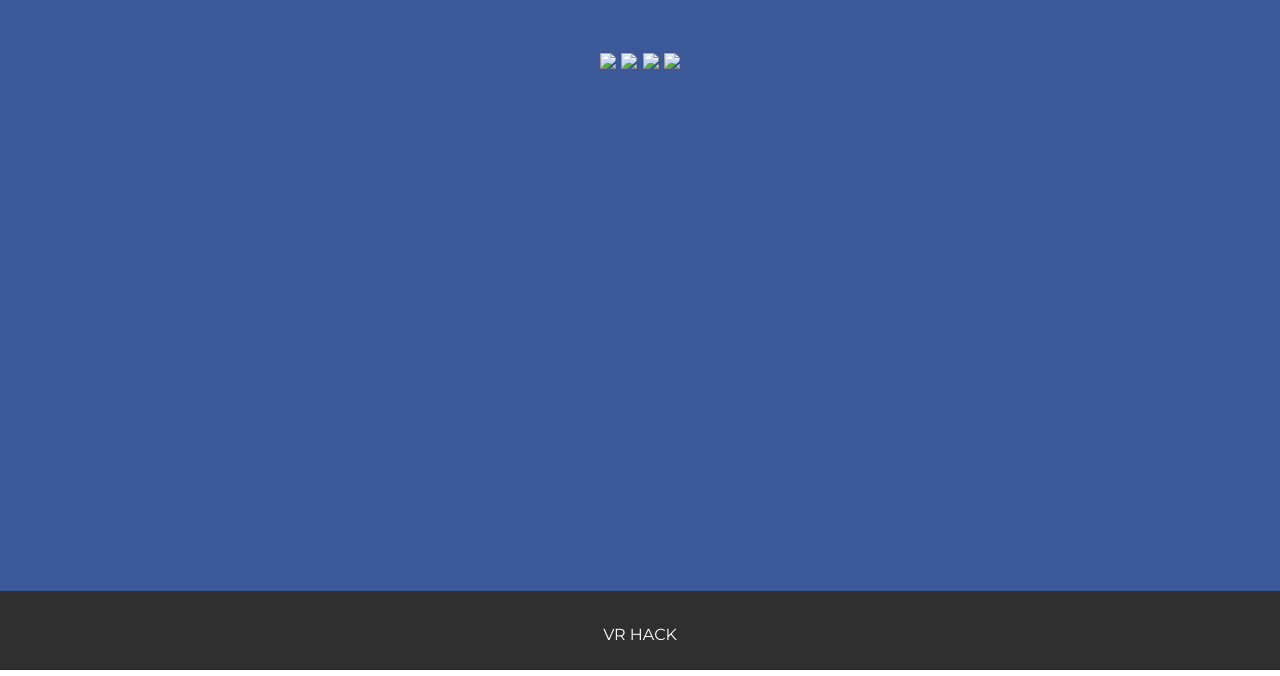
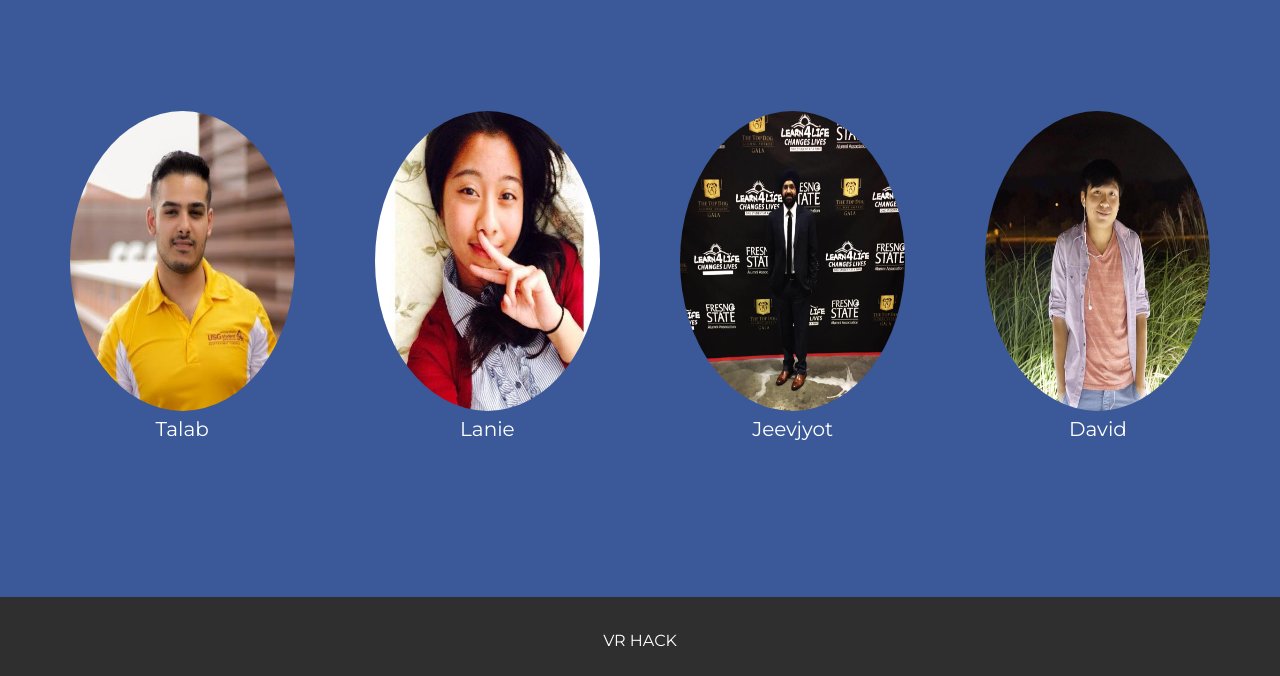
Before and after one commit to JeevFresno/SFHacks, a plain HTML site: page WebsiteVR/View/members.html in a window 1280 px wide. Shown: the part 160-836 px from the top of the page. Drawn offline with nearby package versions, Linux system fonts and the light colour scheme.

Commit message:
Finish Member page

```diff
--- a/WebsiteVR/Public/scripts/main.css
+++ b/WebsiteVR/Public/scripts/main.css
@@ -176,10 +176,16 @@ input[type=radio]#button-5:checked~.arrows#arrow-4 { left: -73px }
 #slideshow-inner>ul>li:hover .description label { opacity: 1 }
 .description input[type=checkbox]:checked~label { opacity: 1 }
 
-.memberlist{
+.memberlist img{
     shape-outside: ellipse();
     display: inline-block;
-    height: 400px;
-    width: 50%;
-    max-width: 200px;
+    height: 300px;
+    width: 75%;
+    max-width: 300px;
 }
+a{
+    color: white;
+}
+.memberlist figure{
+    display: inline-block;
+}
--- a/WebsiteVR/View/members.html
+++ b/WebsiteVR/View/members.html
@@ -27,11 +27,23 @@
 <body>
 <div class="container-fluid bg-1 text-center tab1">
     <h2 class="margin" style="padding-top: 20px">Team <br> Members</h2>
-    <div class="memberlist">
-        <img src="../Public/Images">
-        <img src="../Public/Images">
-        <img src="../Public/Images">
-        <img src="../Public/Images">
+    <div class="memberlist" style="padding-top: 70px;">
+        <figure>
+        <img src="../Public/Images/talab.jpg" alt="Talab" class="img-circle">
+        <figcaption><a href="http://talabhussein.me/">Talab</a></figcaption></figure>
+        <figure>
+        <img src="../Public/Images/lanie.jpg" alt="Lanie" class="img-circle">
+            <figcaption><a href="https://www.linkedin.com/in/laniemae-esteban/">Lanie</a></figcaption>
+        </figure>
+        <figure>
+        <img src="../Public/Images/jeevjyot.jpg" alt="Jeevjyot" class="img-circle">
+            <figcaption><a href="https://www.linkedin.com/in/jeevjyot/">Jeevjyot</a></figcaption>
+        </figure>
+        <figure>
+        <img src="../Public/Images/david.jpg" alt="David" class="img-circle">
+            <figcaption><a href="https://www.linkedin.com/in/dquach217/" >David</a></figcaption>
+        </figure>
+        </div>
     </div>
 </div>
 
```
Also changed, not shown: WebsiteVR/Public/Images/david.jpg (added), WebsiteVR/Public/Images/jeevjyot.jpg (added), WebsiteVR/Public/Images/lanie.jpg (added), WebsiteVR/Public/Images/talab.jpg (added).
